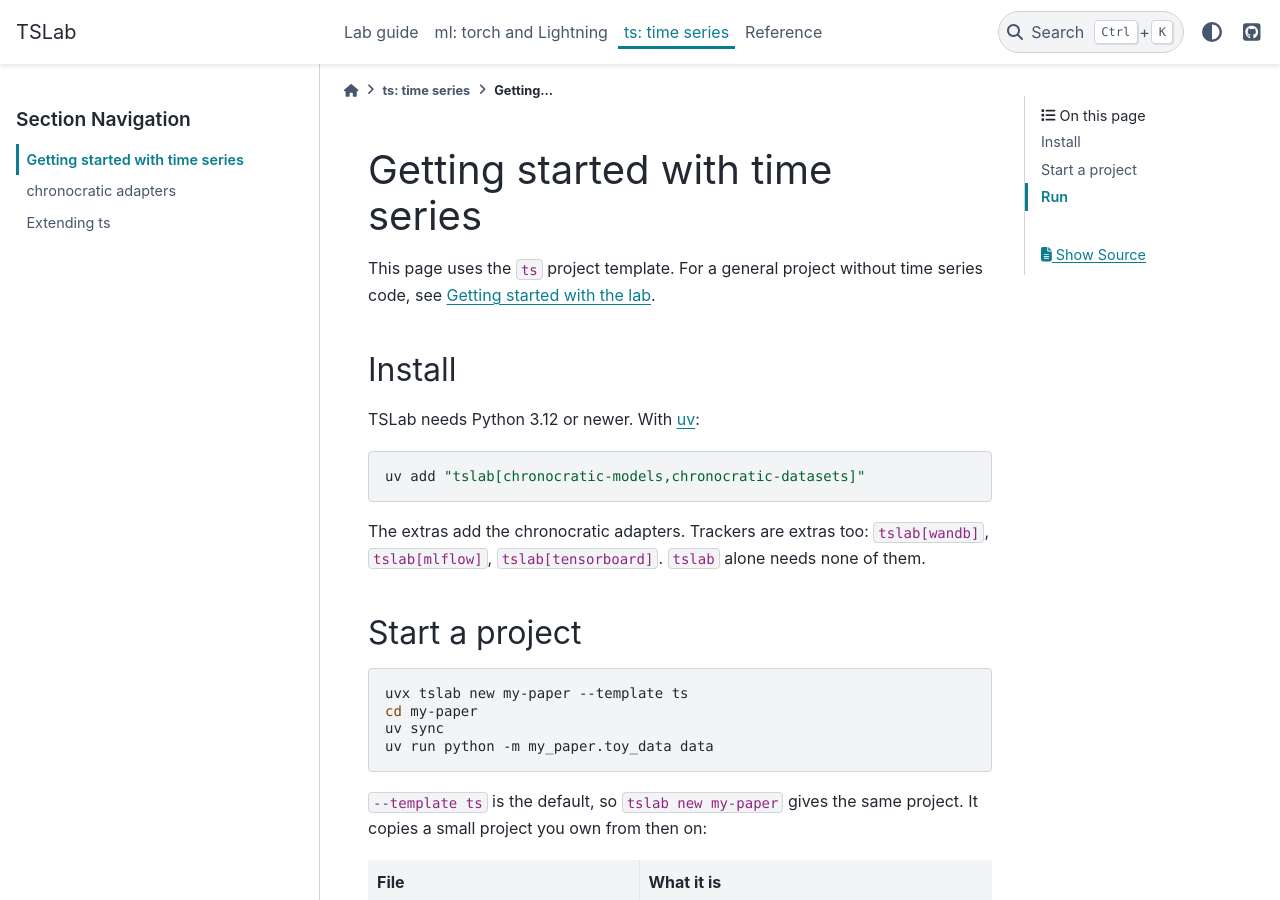
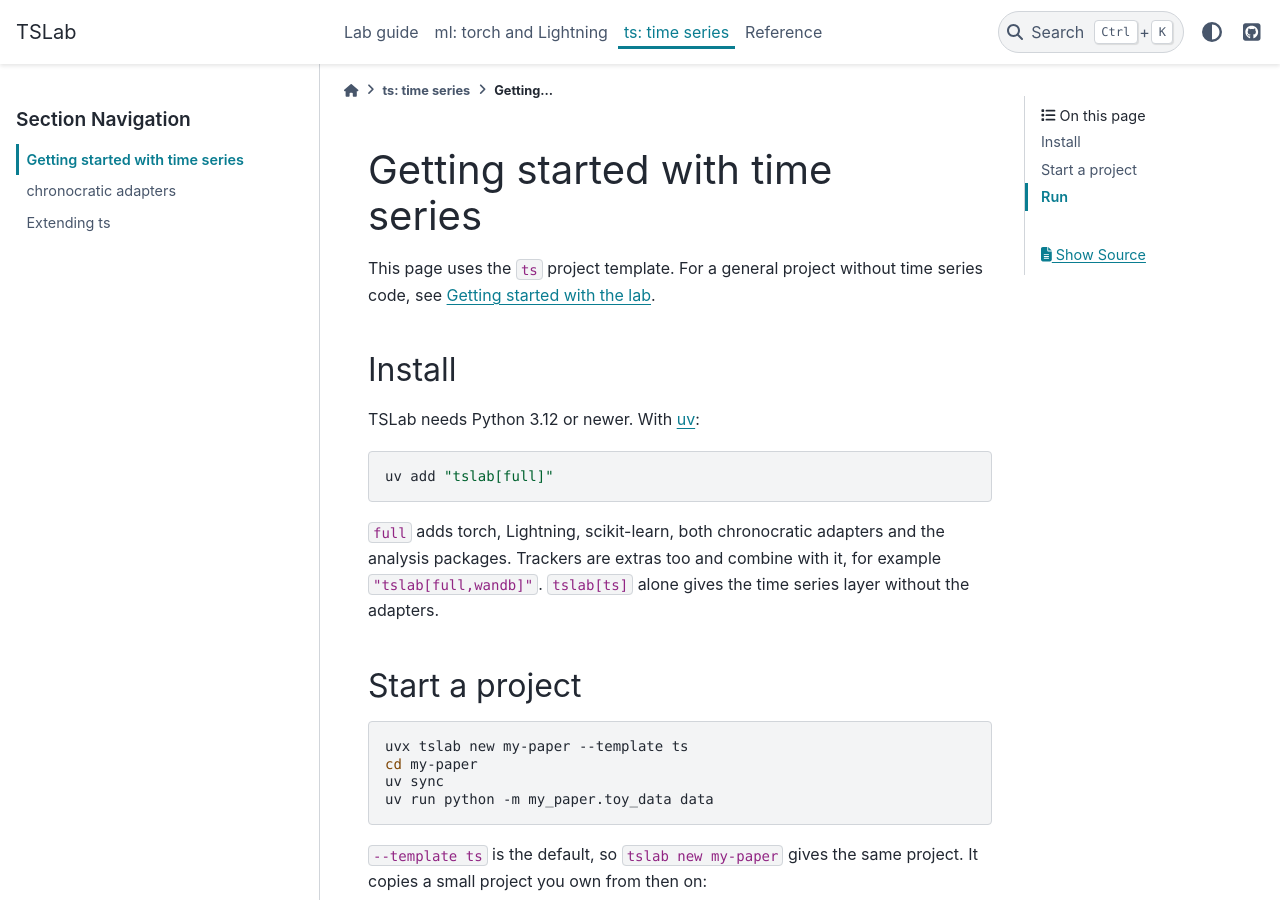
Before and after one commit to chronocratic/tslab, a Sphinx documentation site: the page built from docs/ts/getting-started.md, in a window 1280 px wide and 900 px high. Built offline with Sphinx 7.4.7 and the PyData theme 0.15.4, drawn with Linux system fonts in a browser that asks for light colours.

Commit message:
build!: move torch, lightning and sklearn to layered extras

````diff
--- a/docs/ts/getting-started.md
+++ b/docs/ts/getting-started.md
@@ -8,12 +8,13 @@ series code, see [Getting started with the lab](../lab/getting-started.md).
 TSLab needs Python 3.12 or newer. With [uv](https://docs.astral.sh/uv/):
 
 ```bash
-uv add "tslab[chronocratic-models,chronocratic-datasets]"
+uv add "tslab[full]"
 ```
 
-The extras add the chronocratic adapters. Trackers are extras too:
-`tslab[wandb]`, `tslab[mlflow]`, `tslab[tensorboard]`. `tslab` alone needs
-none of them.
+`full` adds torch, Lightning, scikit-learn, both chronocratic adapters and the
+analysis packages. Trackers are extras too and combine with it, for example
+`"tslab[full,wandb]"`. `tslab[ts]` alone gives the time series layer without
+the adapters.
 
 ## Start a project
 
--- a/src/tslab/ts/templates/project/pyproject.toml
+++ b/src/tslab/ts/templates/project/pyproject.toml
@@ -4,7 +4,7 @@ version = "0.1.0"
 description = "Experiments built with TSLab."
 readme = "README.md"
 requires-python = ">=3.12"
-dependencies = ["tslab[analysis,chronocratic-models,chronocratic-datasets]>=0.1.0a1,<0.2"]
+dependencies = ["tslab[full]>=0.1.0a1,<0.2"]
 
 [build-system]
 requires = ["hatchling>=1.25"]
````
Also changed, not shown: README.md (+13 -3 lines), changelog.d/+layered-extras.changed.md (added, +1 -0 lines), docs/index.md (+5 -1 lines), docs/lab/getting-started.md (+2 -1 lines), docs/migration.md (+4 -0 lines), docs/ml/index.md (+2 -0 lines), pyproject.toml (+8 -13 lines), 2 other files.
